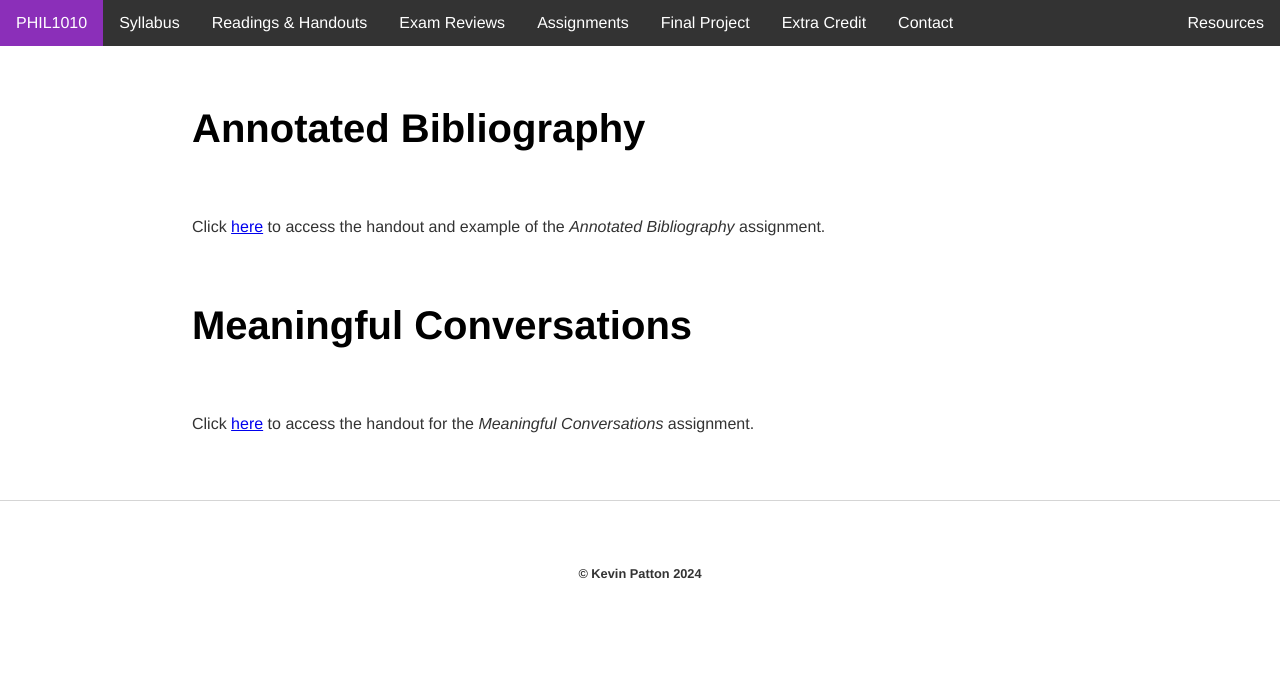
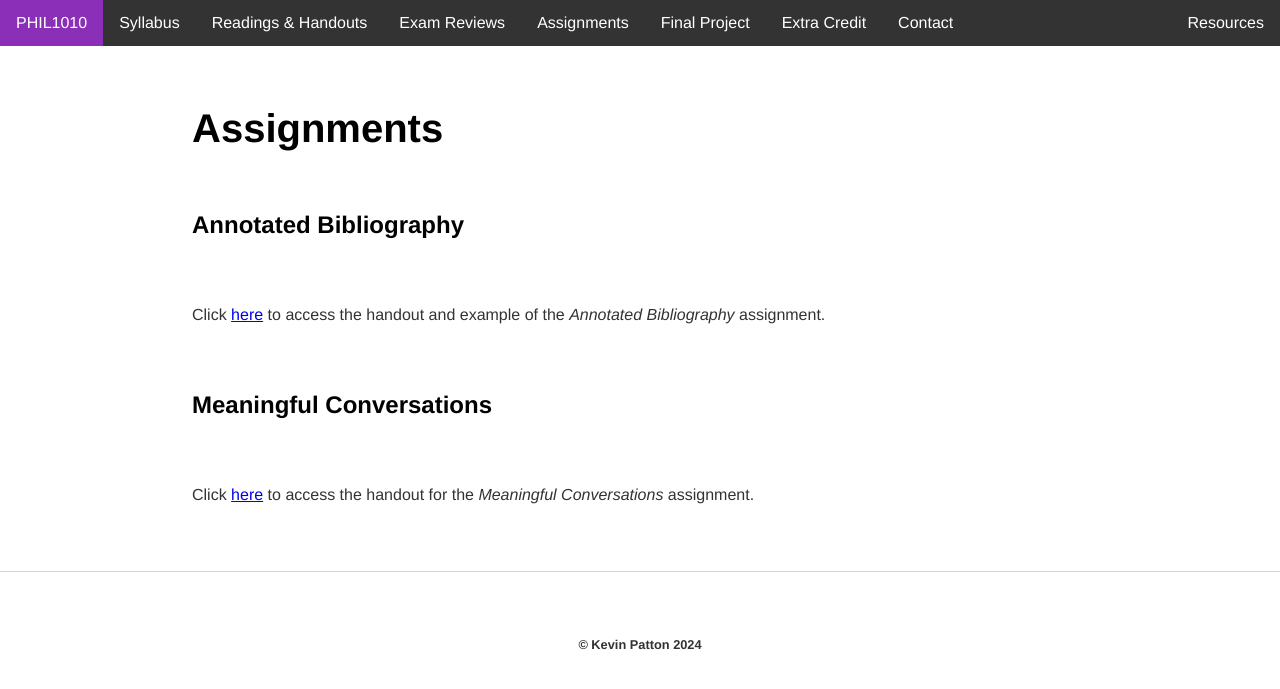
Before and after one commit to kevinjpatton/kevinjpatton.github.io, a Jekyll site: the page built from teaching/phil_1010/assignments/index.html, in a window 1280 px wide. Shown: the top 689 px of the page. Built offline with Jekyll 4.4.1, drawn with Linux system fonts in a browser that asks for light colours; Markdown is read by kramdown in place of the engine named in the settings.

Commit message:
Update index.html

```diff
--- a/teaching/phil_1010/assignments/index.html
+++ b/teaching/phil_1010/assignments/index.html
@@ -2,7 +2,8 @@
 layout: 1010
 title: PHIL1010 - Assignments
 ---
-<h1>Annotated Bibliography</h1>
+<h1>Assignments</h1>
+<h2>Annotated Bibliography</h2>
 <p>Click <a href="/teaching/phil_1010/assignments/Handout - Annotated Bibliography Assignments.pdf" target="_blank">here</a> to access the handout and example of the <i>Annotated Bibliography</i> assignment.</p>
-<h1>Meaningful Conversations</h1>
+<h2>Meaningful Conversations</h2>
 <p>Click <a href="/teaching/phil_1010/Handout - Interview Assignment.pdf" target="_blank">here</a> to access the handout for the <i>Meaningful Conversations</i> assignment.</p>
```
